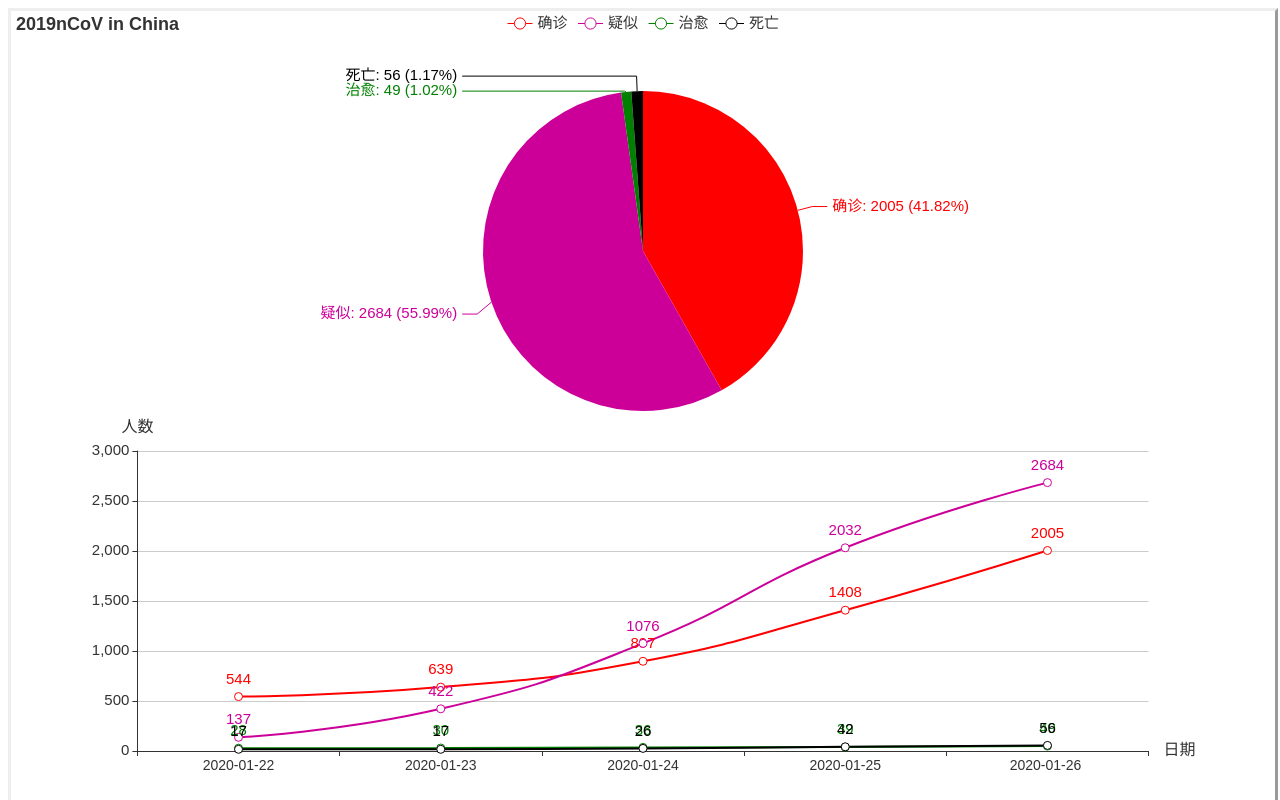
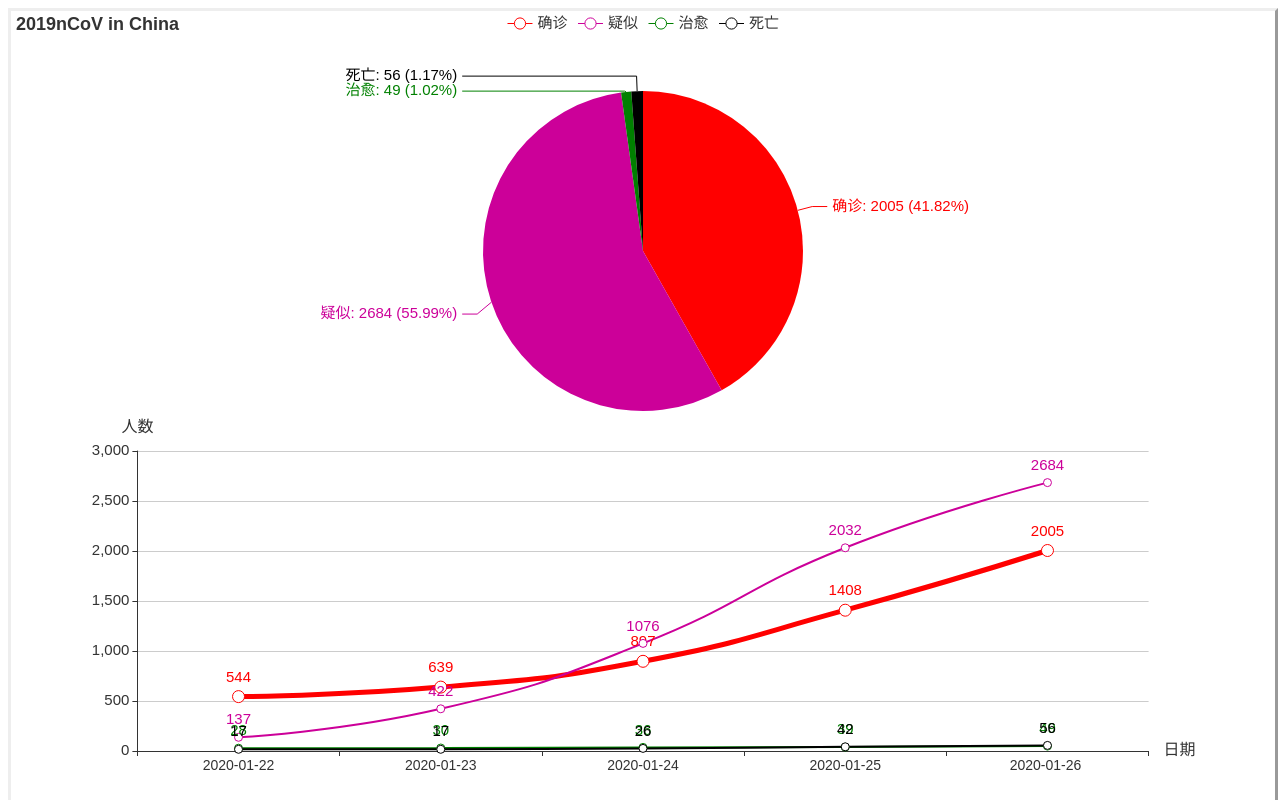
Before and after one commit to hexid26/2019nCoV, a plain HTML site: page www-echarts/index.html in a window 1280 px wide. Shown: the top 800 px of the page. Drawn offline with Linux system fonts and the light colour scheme.

Commit message:
改变部分的线形。

```diff
--- a/www-echarts/index.html
+++ b/www-echarts/index.html
@@ -118,8 +118,11 @@
                   gridIndex: 0,
                   smooth: true,
                   seriesLayoutBy: "row",
-                  symbolSize: 8,
+                  symbolSize: 12,
                   color: "red",
+                  lineStyle: {
+                    width: 5
+                  },
                   label: {
                     show: true,
                     fontSize: 15
@@ -190,7 +193,7 @@
               },
               tooltip: {
                 trigger: "axis",
-                showContent: true,
+                showContent: true
               },
               dataset: {
                 // source: dataset_example
@@ -211,8 +214,8 @@
                 nameTextStyle: { fontSize: 16 },
                 axisLabel: {
                   fontSize: 15,
-                  interval: "auto",
-                //   formatter: "{value}%"
+                  interval: "auto"
+                  //   formatter: "{value}%"
                 }
               },
               series: [
@@ -221,12 +224,15 @@
                   gridIndex: 0,
                   smooth: true,
                   seriesLayoutBy: "row",
-                  symbolSize: 8,
+                  symbolSize: 12,
                   color: "red",
+                  lineStyle: {
+                    width: 5
+                  },
                   label: {
                     show: true,
                     fontSize: 15,
-                    position: "top",
+                    position: "top"
                     // formatter: '{@[1]}%'
                   }
                 },
@@ -240,7 +246,7 @@
                   label: {
                     show: true,
                     fontSize: 15,
-                    position: "top",
+                    position: "top"
                     // formatter: '{@[2]}%'
                   }
                 },
@@ -252,9 +258,9 @@
                   symbolSize: 8,
                   color: "green",
                   label: {
-                    show: true,
+                    show: false,
                     fontSize: 15,
-                    position: "top",
+                    position: "top"
                     // formatter: '{@[3]}%'
                   }
                 },
@@ -266,9 +272,9 @@
                   symbolSize: 8,
                   color: "black",
                   label: {
-                    show: true,
+                    show: false,
                     fontSize: 15,
-                    position: "top",
+                    position: "top"
                     // formatter: '{@[4]}%'
                   }
                 }
```
